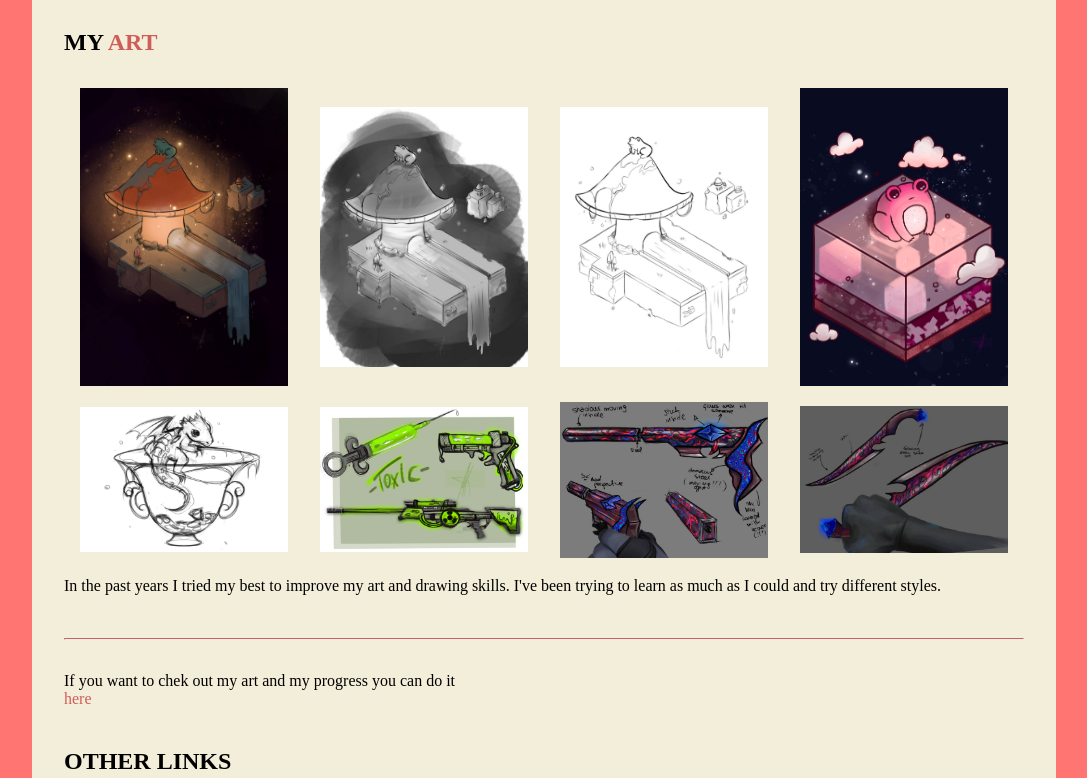
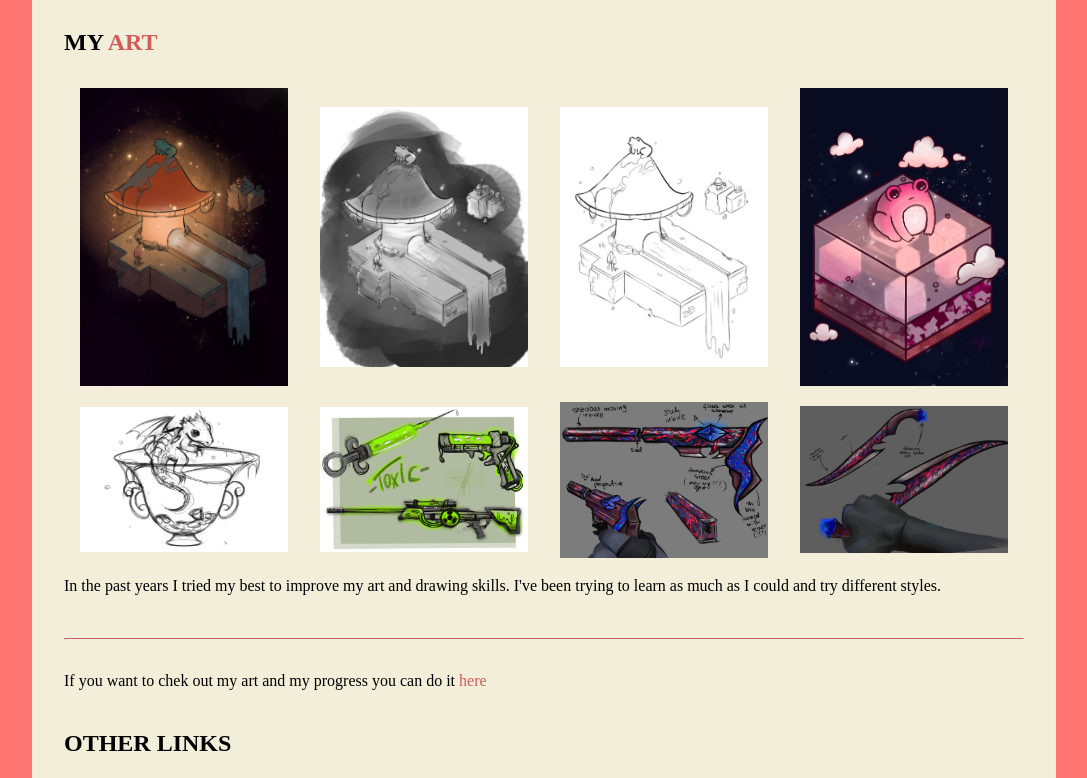
Before and after one commit to akaik0/PersonalWebsite, a plain HTML site: page index.html in a window 1280 px wide. Shown: the part 1703-2481 px from the top of the page, without its empty margins (96-1183 px from the left). Drawn offline with Linux system fonts and the light colour scheme; a web font is replaced by a local one.

Commit message:
adjusted the button

```diff
--- a/index.html
+++ b/index.html
@@ -158,8 +158,8 @@
                     as
                     much as I could and try different styles.
                     <hr>
-                    If you want to chek out my art and my progress you can do it
-                    <a class="link" href="https://www.instagram.com/dull.akai/">here</a>
+                    <span> If you want to chek out my art and my progress you can do it <a class="link"
+                            href="https://www.instagram.com/dull.akai/">here</a></span>
                 </span>
 
             </p>
```
